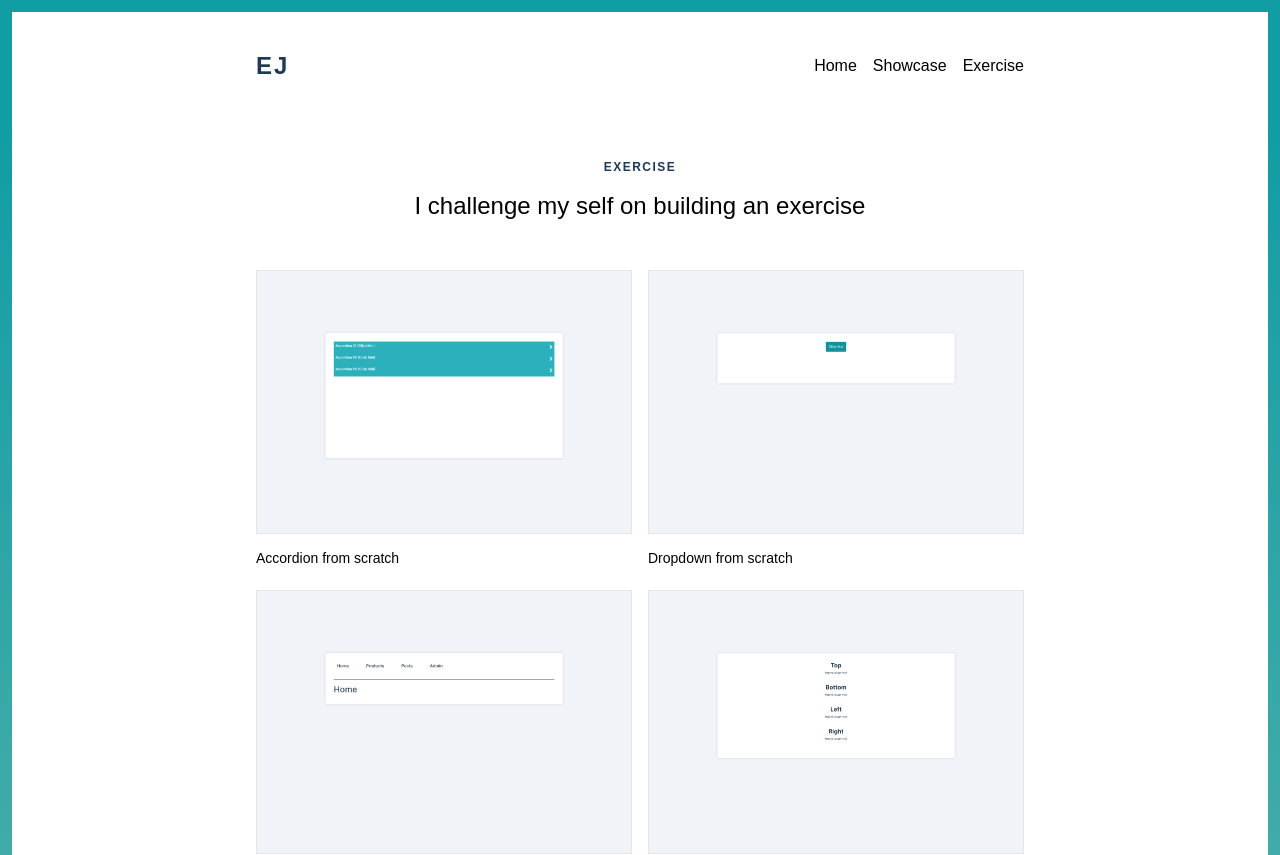
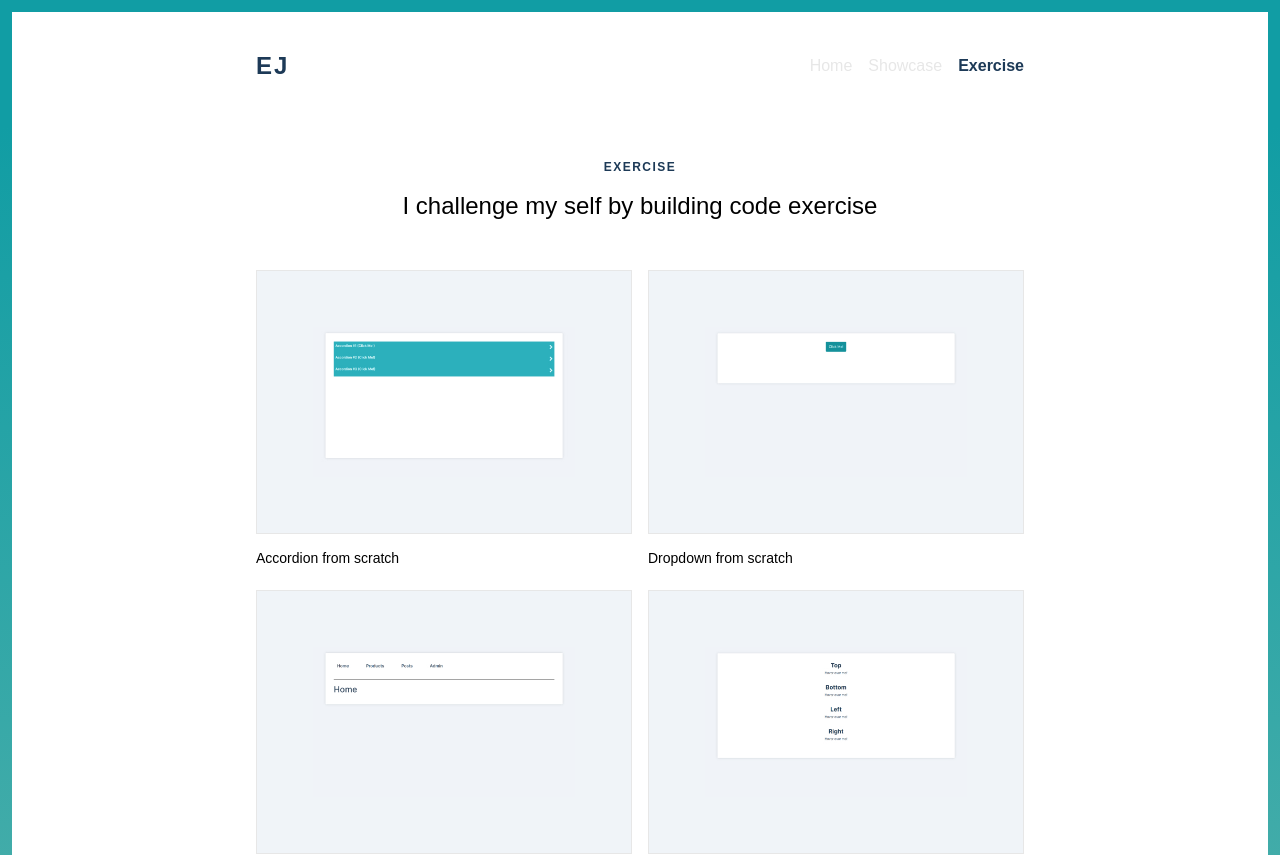
Before and after one commit to ejllovido/website-portfolio, a React (Create React App) app: page /exercise in a window 1280 px wide. Shown: the top 855 px of the page. Built offline with nearby package versions, Linux system fonts and the light colour scheme; a web font is replaced by a local one.

Commit message:
Fixed Navigation Tabs

```diff
--- a/src/components/ExerciseBody.js
+++ b/src/components/ExerciseBody.js
@@ -7,7 +7,7 @@ const ExerciseBody = () => {
     <div className="container">
       <div className="formatted-content -intro">
         <h6 className="heading">Exercise</h6>
-        <p className="body">I challenge my self on building an exercise</p>
+        <p className="body">I challenge my self by building code exercise</p>
       </div>
       <section>
         <div className="exercise-item">
--- a/src/components/Navbar.js
+++ b/src/components/Navbar.js
@@ -1,28 +1,44 @@
-import React, { useState } from "react";
-import { Link } from "react-router-dom";
+import React from "react";
+import { NavLink, Link } from "react-router-dom";
 
 const Navbar = () => {
-  const [active, setActive] = useState("");
-
-  const handleClick = () => {
-    setActive(active === "" ? "link-active" : "");
-  };
-
   return (
     <nav className="main-nav">
       <Link to="/" className="title">
         EJ
       </Link>
       <div className="linkset">
-        <Link to="/" className={`link ${setActive}`} onClick={handleClick}>
+        <NavLink
+          exact
+          to="/"
+          className="link"
+          activeStyle={{
+            fontWeight: "bold",
+            color: "#1d3a57"
+          }}
+        >
           Home
-        </Link>
-        <Link to="/showcase" className="link" onClick={handleClick}>
+        </NavLink>
+        <NavLink
+          to="/showcase"
+          className="link"
+          activeStyle={{
+            fontWeight: "bold",
+            color: "#1d3a57"
+          }}
+        >
           Showcase
-        </Link>
-        <Link to="/exercise" className="link" onClick={handleClick}>
+        </NavLink>
+        <NavLink
+          to="/exercise"
+          className="link"
+          activeStyle={{
+            fontWeight: "bold",
+            color: "#1d3a57"
+          }}
+        >
           Exercise
-        </Link>
+        </NavLink>
       </div>
     </nav>
   );
--- a/src/index.css
+++ b/src/index.css
@@ -80,13 +80,9 @@ p {
 }
 
 .main-nav > .linkset > .link {
-  color: #000;
+  color: #e7e7e7;
   padding-bottom: 4px;
-  transition: all 200ms ease;
-}
-
-.main-nav > .linkset > .link-active {
-  border-bottom: 1px solid #e7e7e7;
+  transition: 300ms all ease-in-out;
 }
 
 .main-nav > .linkset > .link:not(:last-child) {
```
